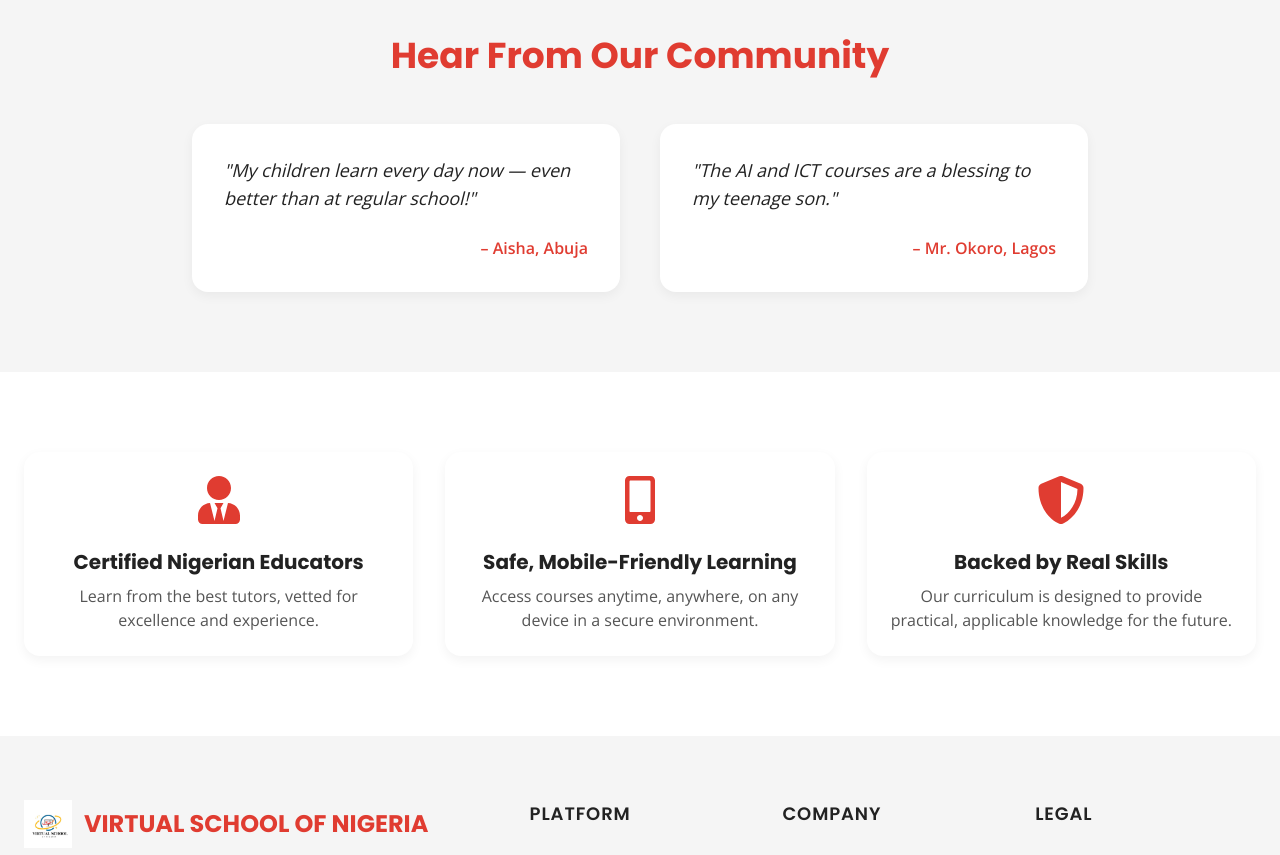
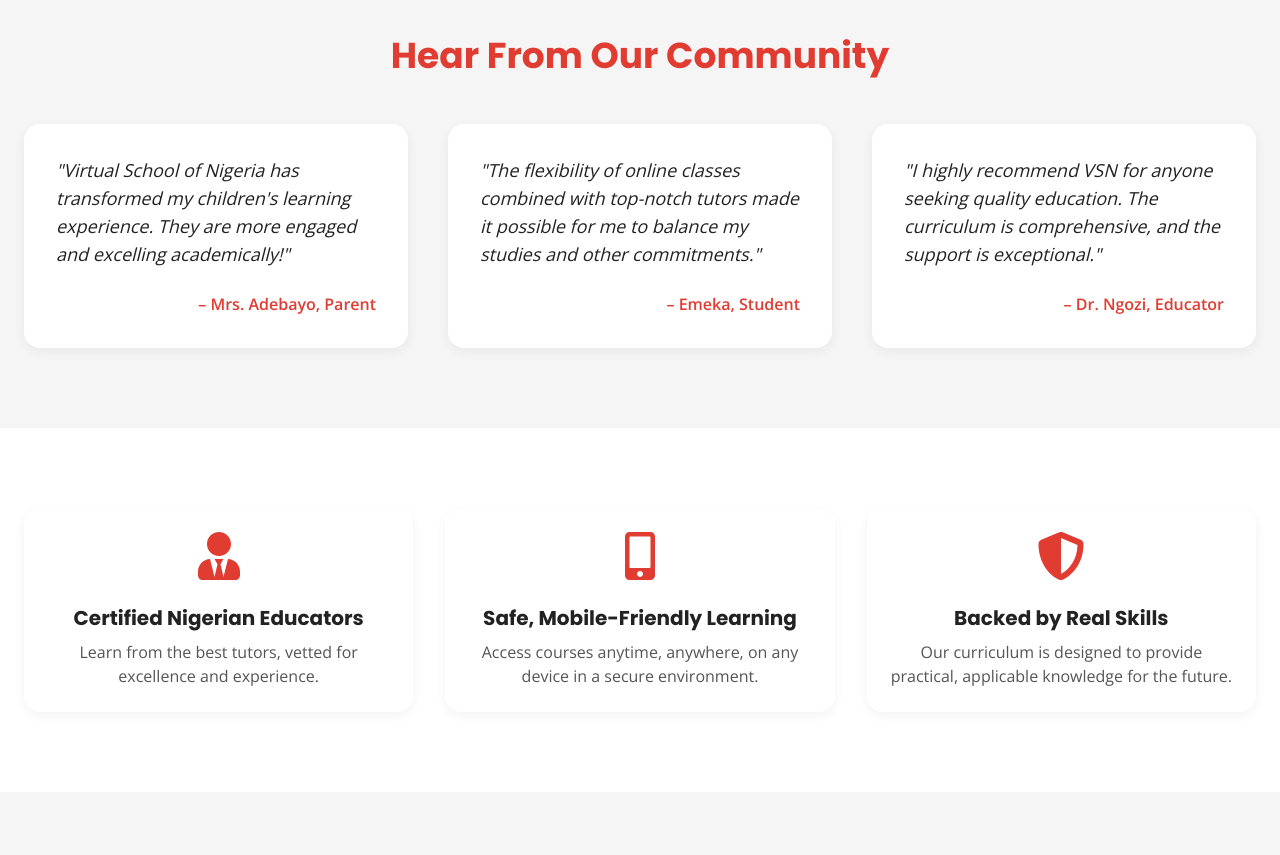
Before and after one commit to virtualschoolng/vs2026, a React (Vite) app in the folder frontend/: page / in a window 1280 px wide. Shown: the part 4900-5755 px from the top of the page. Built offline with nearby package versions, Linux system fonts and the light colour scheme.

Commit message:
Feat: Implement Testimonials Section in Home.jsx

```diff
--- a/frontend/src/components/Home.jsx
+++ b/frontend/src/components/Home.jsx
@@ -236,16 +236,26 @@
         <div className="text-center mb-12">
           <h2 className="text-3xl md:text-4xl font-extrabold text-accent font-headline">Hear From Our Community</h2>
         </div>
-        <div className="grid md:grid-cols-2 gap-10 max-w-4xl mx-auto">
+        <div className="grid grid-cols-1 md:grid-cols-2 lg:grid-cols-3 gap-10">
+          {/* Testimonial Card 1 */}
           <div className="bg-surface p-8 rounded-card shadow-card relative hover:shadow-card-hover transition-shadow duration-300">
-              <FaQuoteLeft className="text-gray-200 text-6xl absolute top-4 left-4 -z-10" />
-              <p className="text-text italic text-lg mb-4 z-10 relative">"My children learn every day now — even better than at regular school!"</p>
-              <p className="font-extrabold text-accent text-right">– Aisha, Abuja</p>
+            <FaQuoteLeft className="text-gray-200 text-6xl absolute top-4 left-4 -z-10" />
+            <p className="text-text italic text-lg mb-4 z-10 relative">"Virtual School of Nigeria has transformed my children's learning experience. They are more engaged and excelling academically!"</p>
+            <p className="font-extrabold text-accent text-right">– Mrs. Adebayo, Parent</p>
           </div>
+
+          {/* Testimonial Card 2 */}
           <div className="bg-surface p-8 rounded-card shadow-card relative hover:shadow-card-hover transition-shadow duration-300">
-              <FaQuoteLeft className="text-gray-200 text-6xl absolute top-4 left-4 -z-10" />
-              <p className="text-text italic text-lg mb-4 z-10 relative">"The AI and ICT courses are a blessing to my teenage son."</p>
-              <p className="font-extrabold text-accent text-right">– Mr. Okoro, Lagos</p>
+            <FaQuoteLeft className="text-gray-200 text-6xl absolute top-4 left-4 -z-10" />
+            <p className="text-text italic text-lg mb-4 z-10 relative">"The flexibility of online classes combined with top-notch tutors made it possible for me to balance my studies and other commitments."</p>
+            <p className="font-extrabold text-accent text-right">– Emeka, Student</p>
+          </div>
+
+          {/* Testimonial Card 3 */}
+          <div className="bg-surface p-8 rounded-card shadow-card relative hover:shadow-card-hover transition-shadow duration-300">
+            <FaQuoteLeft className="text-gray-200 text-6xl absolute top-4 left-4 -z-10" />
+            <p className="text-text italic text-lg mb-4 z-10 relative">"I highly recommend VSN for anyone seeking quality education. The curriculum is comprehensive, and the support is exceptional."</p>
+            <p className="font-extrabold text-accent text-right">– Dr. Ngozi, Educator</p>
           </div>
         </div>
       </div>
```
